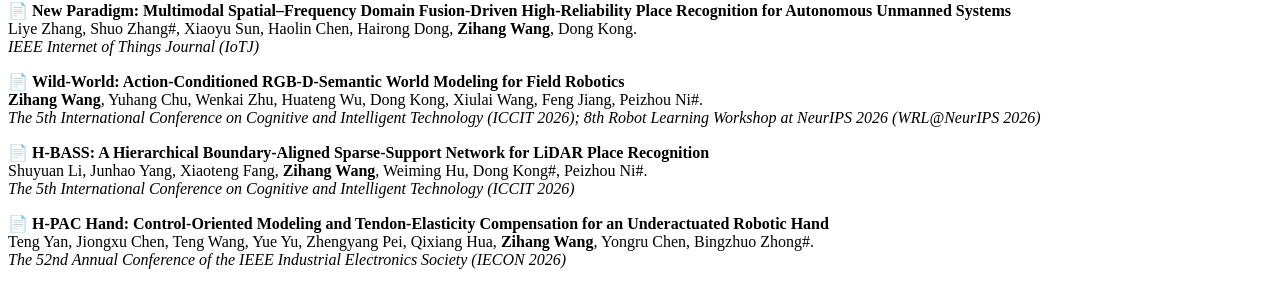
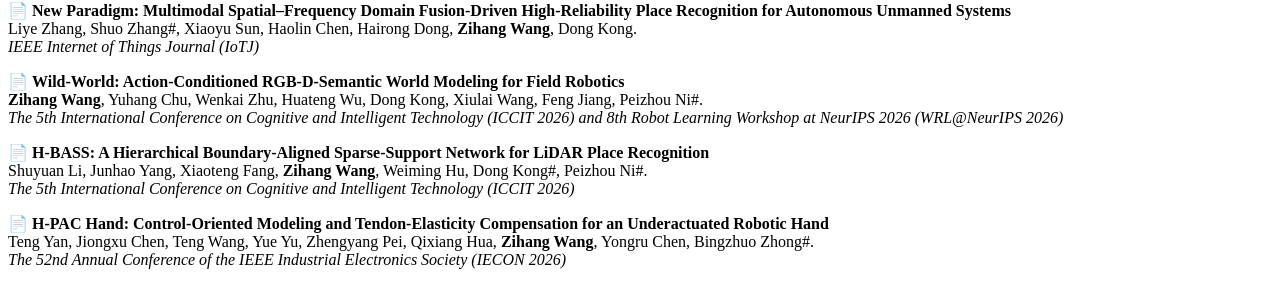
Before and after one commit to wangzihanggg/wangzihanggg.github.io, a Jekyll site: the page built from _pages/includes/pub.md, in a window 1280 px wide and 900 px high, scrolled down 628 px. Shown: the part 151-435 px from the top of the window. Built offline with Jekyll 4.4.1, drawn with Linux system fonts in a browser that asks for light colours; our own code applies the rules of GitHub Pages for plain Markdown files.

Commit message:
Update conference details in pub.md

```diff
--- a/_pages/includes/pub.md
+++ b/_pages/includes/pub.md
@@ -32,7 +32,7 @@
 <p> 📄
   <strong>Wild-World: Action-Conditioned RGB-D-Semantic World Modeling for Field Robotics</strong><br>
   <strong>Zihang Wang</strong>, Yuhang Chu, Wenkai Zhu, Huateng Wu, Dong Kong, Xiulai Wang, Feng Jiang, Peizhou Ni#.<br>
-  <em>The 5th International Conference on Cognitive and Intelligent Technology (ICCIT 2026); 8th Robot Learning Workshop at NeurIPS 2026 (WRL@NeurIPS 2026)</em>
+  <em>The 5th International Conference on Cognitive and Intelligent Technology (ICCIT 2026) and 8th Robot Learning Workshop at NeurIPS 2026 (WRL@NeurIPS 2026)</em>
 </p>
 
 <p> 📄
```
